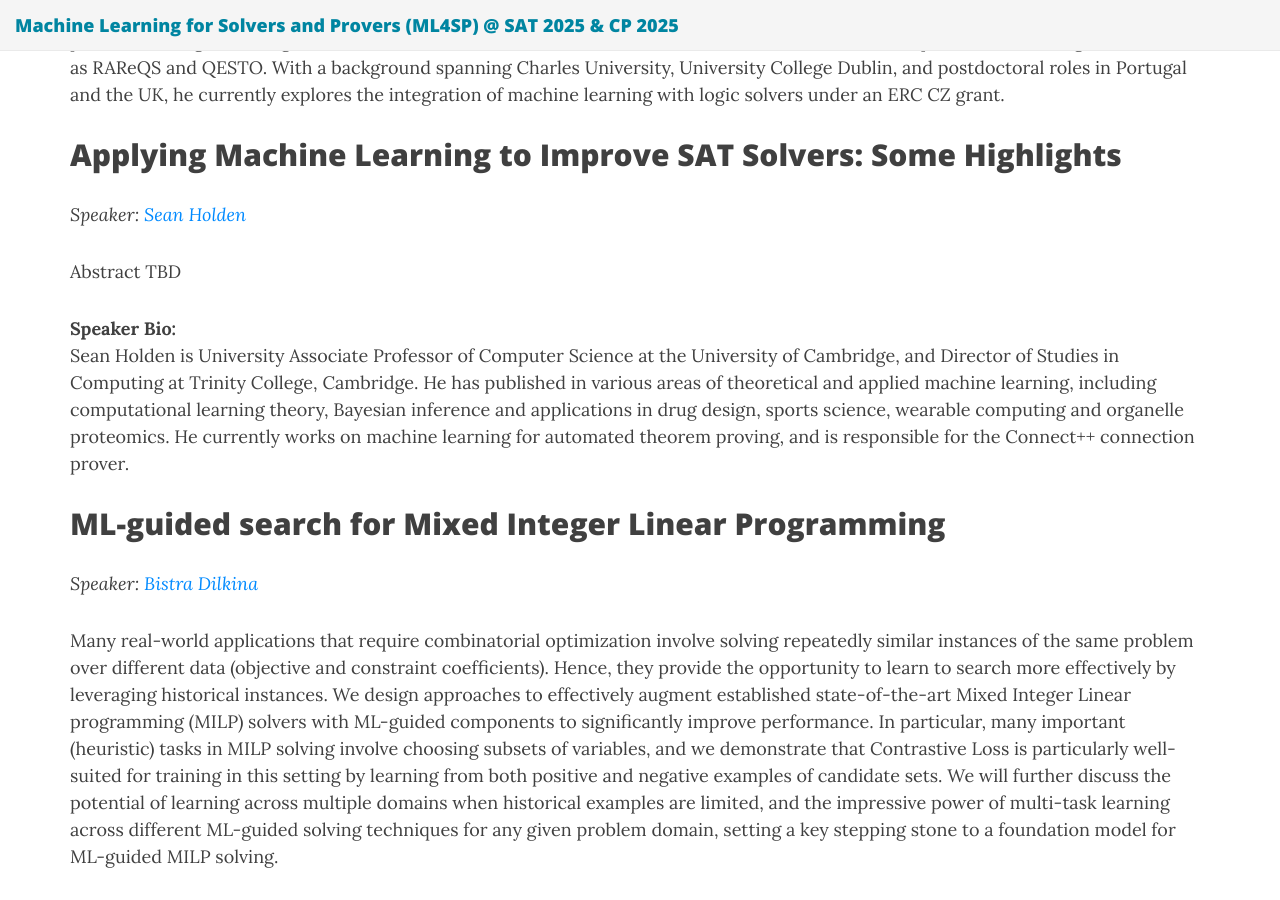
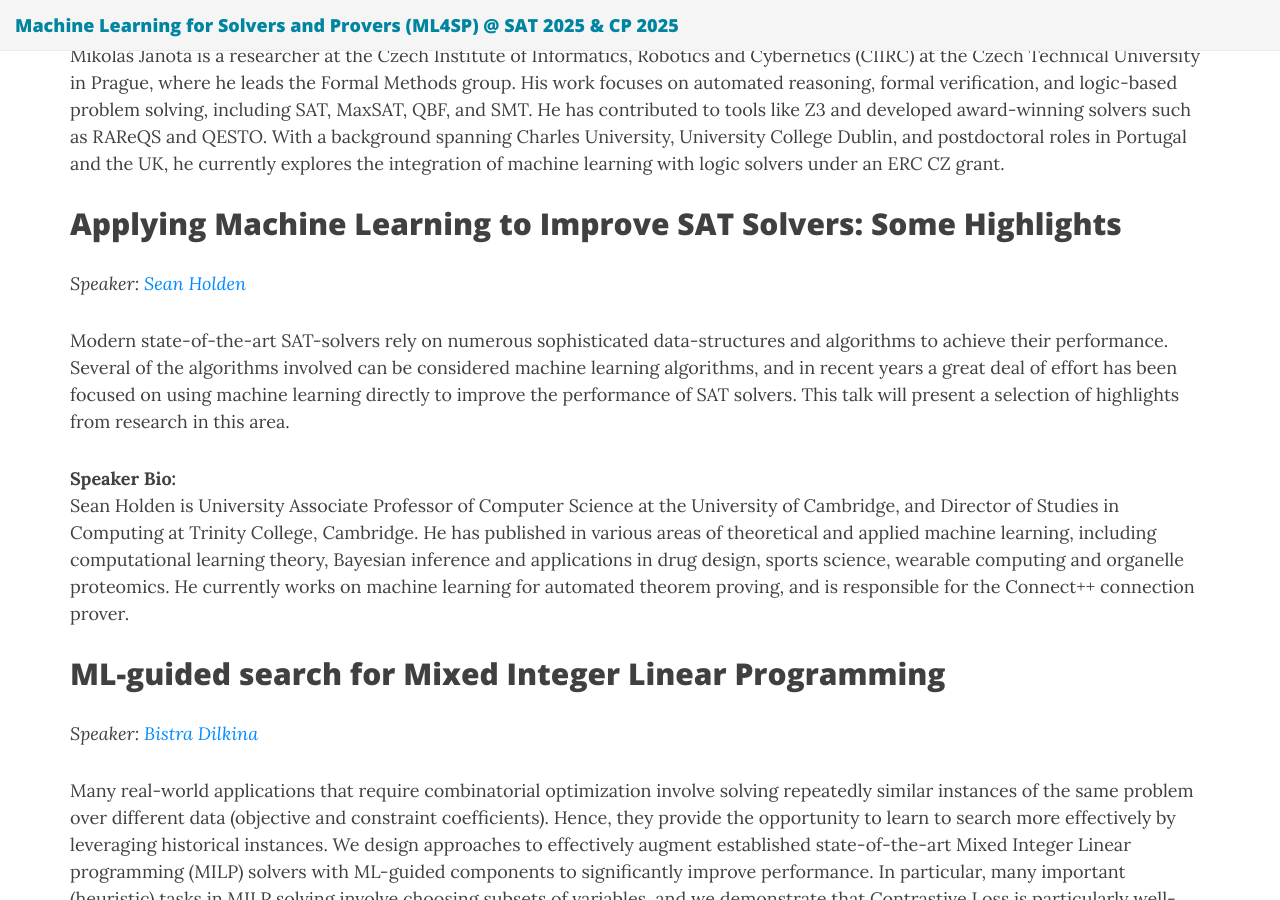
Before and after one commit to ml4sp/ml4sp.github.io, a Jekyll site: the page built from index.md, in a window 1280 px wide and 900 px high, scrolled down 3817 px. Built offline with Jekyll 4.4.1, drawn with Linux system fonts in a browser that asks for light colours; nearby versions of some CDN libraries; some of the changed text lies outside the part shown.

Commit message:
update info

```diff
--- a/index.md
+++ b/index.md
@@ -7,11 +7,15 @@ title: Machine Learning for Solvers and Provers (ML4SP)
 </div> -->
 
 <div class="venue" style="font-size: 24px; display: block; font-family: 'Open Sans', 'Helvetica Neue', Helvetica, Arial, sans-serif; font-weight: 300; color: #404040; text-align: center;">
-  <strong><a target="_blank" href="https://www.gla.ac.uk/">University of Glasgow</a>, Glasgow, Scotland</strong>
+  <strong>JMS 630 (please watch for possible last-minute room changes onsite), James McCune Smith Learning Hub, <a target="_blank" href="https://www.gla.ac.uk/">University of Glasgow</a>, Glasgow, Scotland</strong>
 </div>
 
 <div class="venue" style="font-size: 24px; display: block; font-family: 'Open Sans', 'Helvetica Neue', Helvetica, Arial, sans-serif; font-weight: 300; color: #404040; text-align: center;">
   <strong>Sunday, 10 August, 2025</strong>
+</div>
+
+<div class="venue" style="font-size: 24px; display: block; font-family: 'Open Sans', 'Helvetica Neue', Helvetica, Arial, sans-serif; font-weight: 300; color: #404040; text-align: center;">
+  <strong>11 AM to 5 PM</strong>
 </div>
 
 <div class="venue" style="font-size: 24px; display: block; font-family: 'Open Sans', 'Helvetica Neue', Helvetica, Arial, sans-serif; font-weight: 300; color: #404040; text-align: center;">
@@ -132,7 +136,7 @@ Mikoláš Janota is a researcher at the Czech Institute of Informatics, Robotics
 ## Applying Machine Learning to Improve SAT Solvers: Some Highlights
 *Speaker: [Sean Holden](https://www.cl.cam.ac.uk/~sbh11/)*
 
-Abstract TBD
+Modern state-of-the-art SAT-solvers rely on numerous sophisticated data-structures and algorithms to achieve their performance. Several of the algorithms involved can be considered machine learning algorithms, and in recent years a great deal of effort has been focused on using machine learning directly to improve the performance of SAT solvers. This talk will present a selection of highlights from research in this area.
 
 **Speaker Bio:**
 Sean Holden is University Associate Professor of Computer Science at the University of Cambridge, and Director of Studies in Computing at Trinity College, Cambridge. He has published in various areas of theoretical and applied machine learning, including computational learning theory, Bayesian inference and applications in drug design, sports science, wearable computing and organelle proteomics. He currently works on machine learning for automated theorem proving, and is responsible for the Connect++ connection prover.
```
